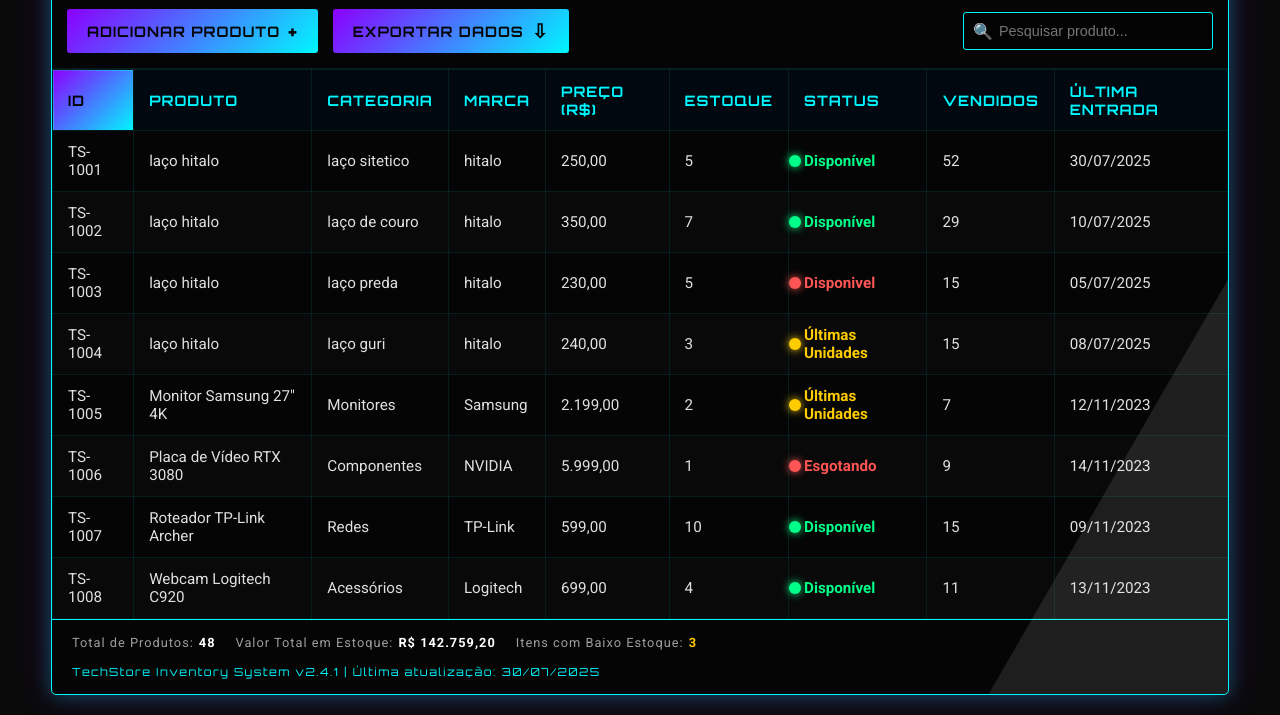
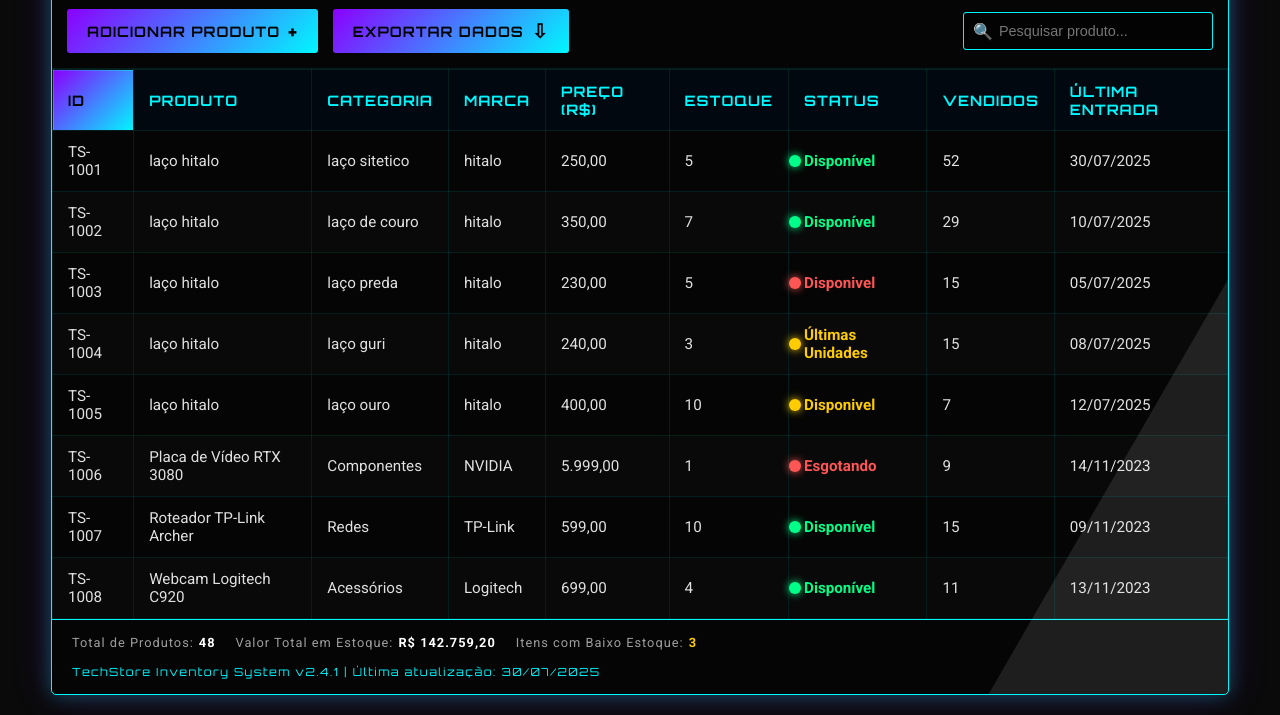
Before and after one commit to hitalo20/modelo-cumputacional-simula-o-com-planilhas, a plain HTML site: page index.html in a window 1280 px wide. Shown: the part 94-809 px from the top of the page. Drawn offline with Linux system fonts and the light colour scheme.

Commit message:
Update index.html

```diff
--- a/index.html
+++ b/index.html
@@ -89,14 +89,14 @@
                 </tr>
                 <tr>
                     <td>TS-1005</td>
-                    <td>Monitor Samsung 27" 4K</td>
-                    <td>Monitores</td>
-                    <td>Samsung</td>
-                    <td>2.199,00</td>
-                    <td>2</td>
-                    <td class="status-medium">Últimas Unidades</td>
+                    <td>laço hitalo</td>
+                    <td>laço ouro</td>
+                    <td>hitalo</td>
+                    <td>400,00</td>
+                    <td>10</td>
+                    <td class="status-medium">Disponivel</td>
                     <td>7</td>
-                    <td>12/11/2023</td>
+                    <td>12/07/2025</td>
                 </tr>
                 <tr>
                     <td>TS-1006</td>
```
